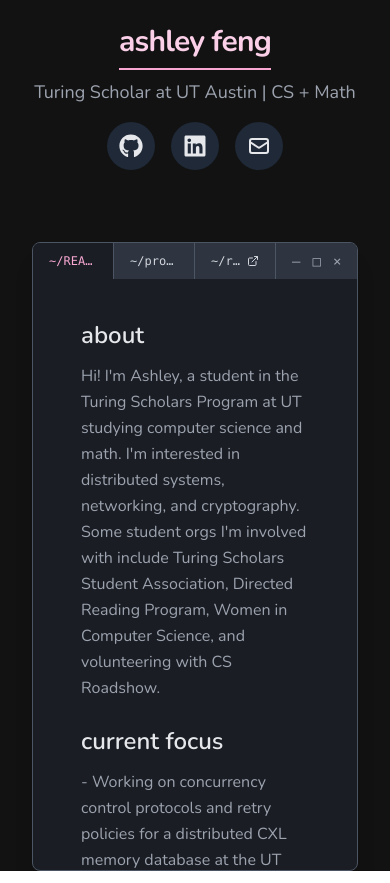
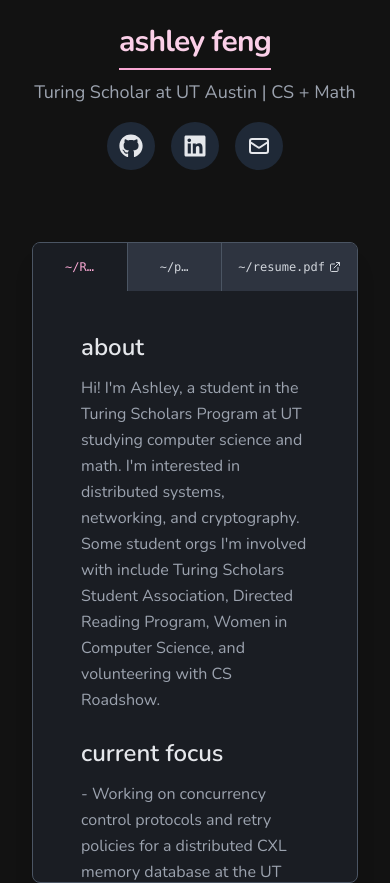
Before and after one commit to ashuie/personal-website, a React (Vite) app: page / in a window 390 px wide. Built offline with nearby package versions, Linux system fonts and the light colour scheme.

Commit message:
more mobile view changes

```diff
--- a/src/components/WindowTab.jsx
+++ b/src/components/WindowTab.jsx
@@ -24,15 +24,15 @@ export default function WindowTab() {
 
 
   return (
-    <div className="w-full max-w-full md:w-3/4 rounded-lg overflow-hidden border border-gray-600 bg-[#1a1d23] shadow-xl  transition-all duration-300">
-      <div className="flex flex-wrap bg-[#2e3440] text-xs md:text-sm font-mono text-gray-300">
-      <div className="grid grid-cols-4">
+    <div className="w-full overflow-x-auto max-w-full md:w-3/4 rounded-lg overflow-hidden border border-gray-600 bg-[#1a1d23] shadow-xl  transition-all duration-300">
+      <div className="grid md:grid-cols-[1fr_auto] bg-[#2e3440] text-xs md:text-sm font-mono text-gray-300 ">
+      <div className="flex flex-wrap w-full">
         {tabs.map((tab) =>
           tab.internal ? (
             <button
               key={tab.key}
               onClick={() => setActiveTab(tab.key)}
-              className={`truncate px-4 py-2 border-r border-gray-600 transition-all duration-200
+              className={`flex-1 min-w-0 w-full md:w-auto md:flex-none truncate flex-shrink-0 px-8 py-4 md:py-2 border-r border-gray-600 transition-all duration-200
                 ${activeTab === tab.key ? 'bg-[#1a1d23] text-pink-300' : 'hover:text-pink-300'}`}
             >
               {tab.label}
@@ -43,24 +43,24 @@ export default function WindowTab() {
               href={tab.href}
               target="_blank"
               rel="noopener noreferrer"
-              className="flex items-center px-4 py-2 border-r border-gray-600 hover:text-pink-300 transition-all duration-200 max-w-[10rem]"
+              className="flex items-center px-4 py-2 border-r-0 border-gray-600 md:border-r hover:text-pink-300 transition-all duration-200 max-w-[10rem]"
             >
               <span className="inline-flex items-center gap-1 overflow-hidden">
-                <span className="truncate">{tab.label}</span>
+                <span className="truncate flex-shrink-0">{tab.label}</span>
                 <FiExternalLink className="text-xs md:text-base flex-shrink-0" />
               </span>
             </a>
           )
         )}
-        <div className="ml-auto flex items-center space-x-3 px-4 py-2 text-gray-400 text-sm md:text-lg">
-          <button className="hover:text-pink-300 cursor-pointer">—</button>       {/* Minimize */}
-          <button className="hover:text-pink-300 cursor-pointer">□</button>       {/* Maximize */}
-          <button className="hover:text-pink-300 cursor-pointer">×</button>        {/* Close */}
+        <div className="hidden md:flex md:ml-auto space-x-3 px-4 py-2 text-gray-400 text-sm md:text-lg">
+          <button className="hover:text-pink-300 cursor-pointer">—</button>
+          <button className="hover:text-pink-300 cursor-pointer">□</button>
+          <button className="hover:text-pink-300 cursor-pointer">×</button>
         </div>
       </div>
       </div>
 
-      <div key={activeTab} className="p-6 h-[70vh] text-gray-200 font-sans overflow-y-auto ">
+      <div key={activeTab} className="p-6 h-[70vh] text-gray-200 font-sans overflow-y-auto shrink-0 justify-end">
         {activeTab === 'home' && <div><About/></div>}
         {activeTab === 'projects' && <div><Projects/></div>}
         {activeTab === 'resume'}
```
